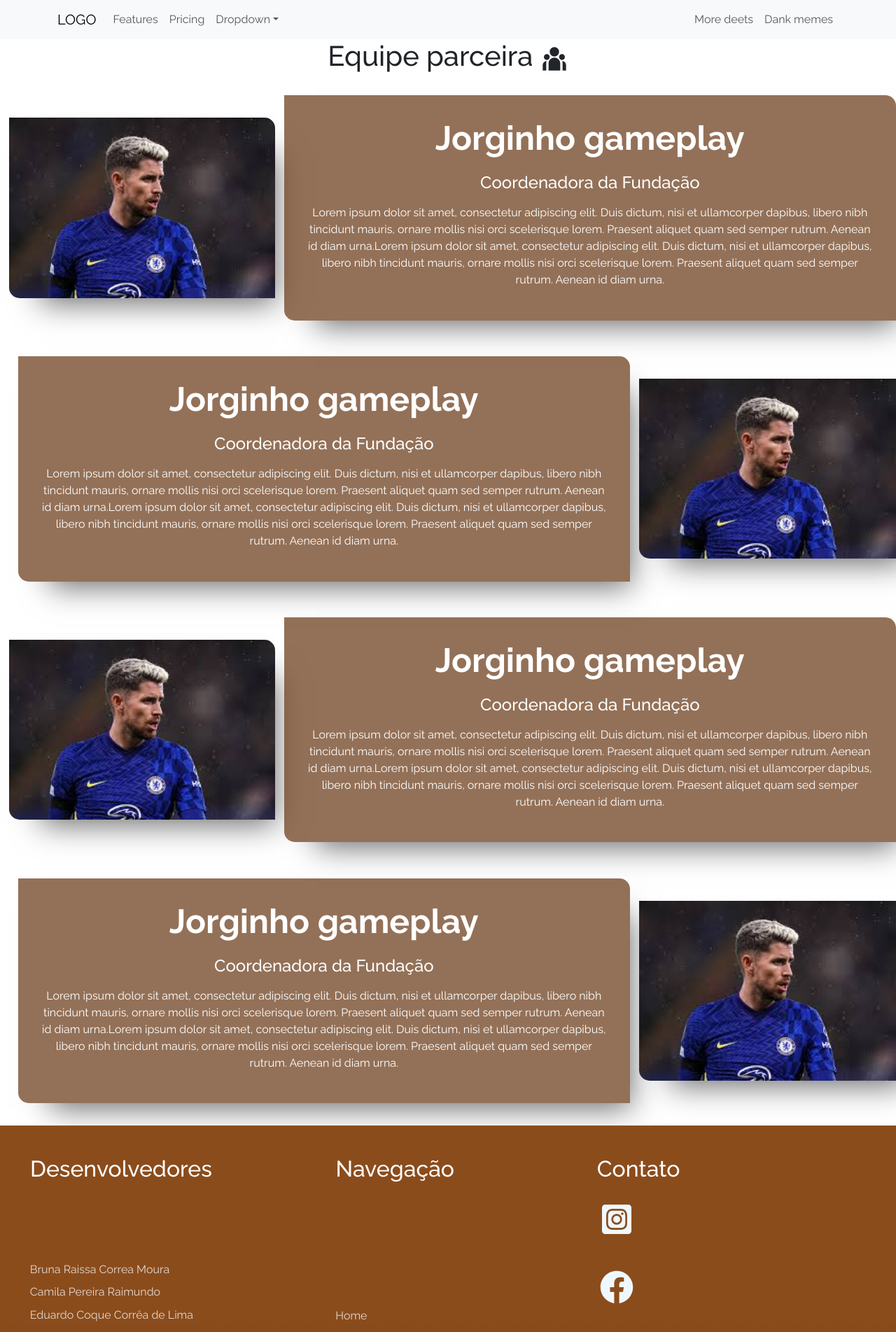
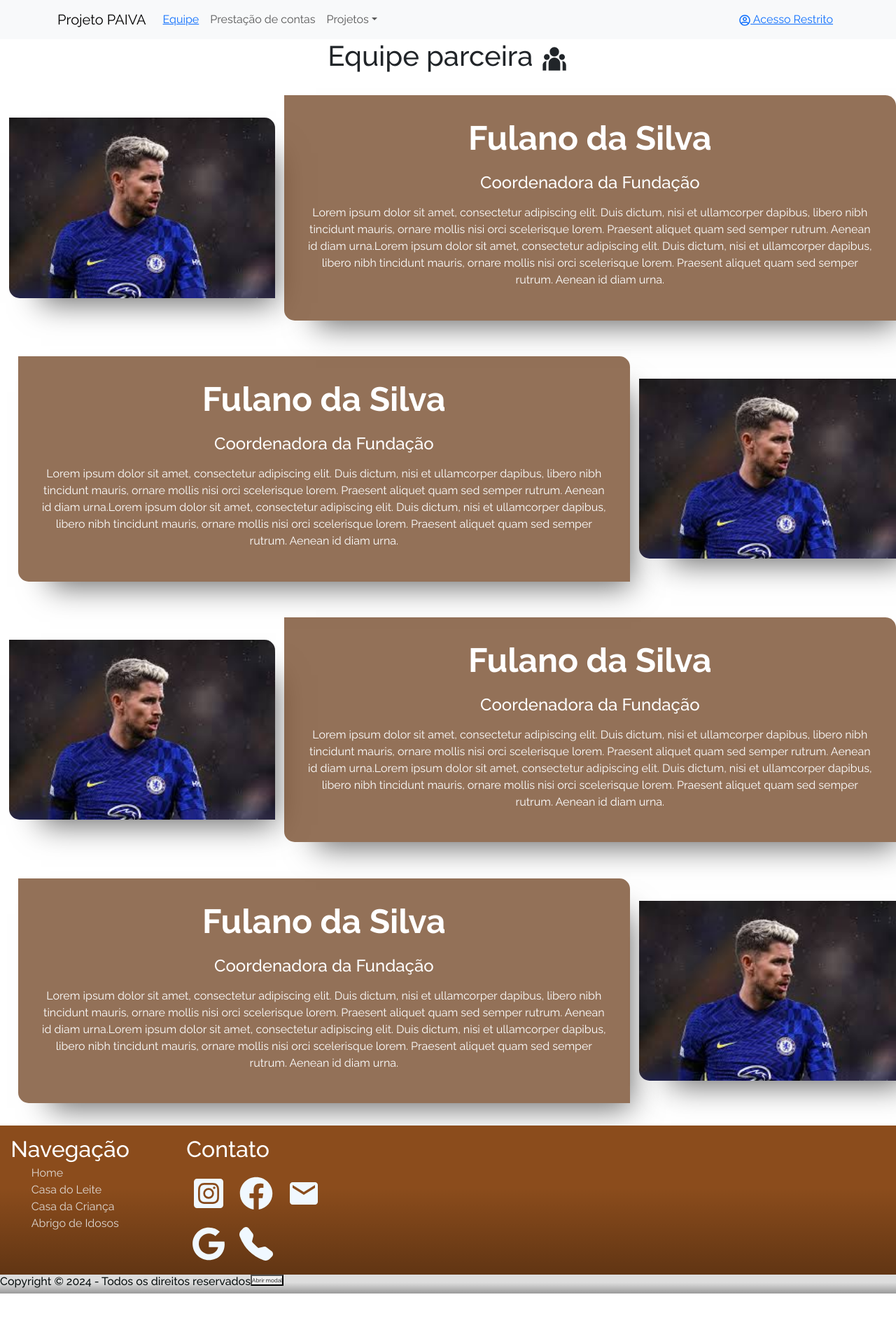
Before and after one commit to Yemuri/PAIVA, a React (Create React App) app in the folder frontend/: page /equipe in a window 1280 px wide. Shown: the top 1903 px of the page at 70% size. After the commit the page ends 1848 px from the top, so only its background shows below. Built offline with nearby package versions, Linux system fonts and the light colour scheme.

Commit message:
18.05.2024
Pequenas alterações.

```diff
--- a/frontend/package.json
+++ b/frontend/package.json
@@ -11,6 +11,7 @@
     "react-bootstrap": "^2.10.2",
     "react-dom": "^18.2.0",
     "react-icons": "^5.1.0",
+    "react-modal": "^3.16.1",
     "react-pro-sidebar": "^1.1.0",
     "react-router-dom": "^6.22.3",
     "react-scripts": "5.0.1",
--- a/frontend/public/index.html
+++ b/frontend/public/index.html
@@ -1,8 +1,7 @@
-<!DOCTYPE html>
 <html lang="en">
   <head>
     <meta charset="utf-8" />
-    <link rel="icon" href="%PUBLIC_URL%/favicon.ico" />
+    <link rel="icon" href="../src/images/icon.jpg" />
     <meta name="viewport" content="width=device-width, initial-scale=1" />
     <meta name="theme-color" content="#000000" />
     <meta
@@ -24,7 +23,7 @@
       work correctly both with client-side routing and a non-root public URL.
       Learn how to configure a non-root public URL by running `npm run build`.
     -->
-    <title>React App</title>
+    <title>Projeto Paiva</title>
   </head>
   <body>
     <noscript>You need to enable JavaScript to run this app.</noscript>
--- a/frontend/src/component/footer/footer.css
+++ b/frontend/src/component/footer/footer.css
@@ -1,44 +1,44 @@
 
 .container-geral{
-    background: #8b4c1c;
     width: 100%;
     height: auto;
     display: flex;
-    padding: 3%;
     overflow-x: hidden;
     flex-direction: column;
-    background-image: linear-gradient(180deg, rgba(0, 0, 0, 0) 42%, rgba(0, 0, 0, 0.3) 100%);
 }
 
 .colunas{
+    padding: 1%;
+    background: #8b4c1c;
+    background-image: linear-gradient(180deg, rgba(0, 0, 0, 0) 42%, rgba(0, 0, 0, 0.3) 100%);
     display: flex;
     flex-direction: row;
     min-width: 100%;
 }
 
-.row{
-    min-width: 33%;
+.row-footer{
+    min-width: 20%;
     list-style-type: none;
 }
 
-.row > h3{
+.row-footer > h3{
     font-size: 2em;
     margin: 1%;
     color: #fff;
 }
 
-.row > ul > li{
+.row-footer > ul > li{
     list-style-type: none;
-    padding: 1%;
+    /* padding: 1%; */
     color: #eaeaeae3;
 }
 
-.row > ul > li > a{
+.row-footer > ul > li > a{
     text-decoration: none;
     color: #eaeaeae3;
 }
 
-.row > ul > li > a:hover{
+.row-footer > ul > li > a:hover{
     color: #FCF6B1;
     transition: 0.1s;
 }
@@ -62,6 +62,10 @@
 .copyright{
     text-align: center;
     min-width: 100%;
-    display: block;
-    color: #d4d4d4c6;
+    display: flex;
+    color: #080F0F;
+    font-size: 0.5em;
+    /* background-color: #080F0F; */
+    background-color: #d4d4d4c6;
+    background-image: linear-gradient(180deg, rgba(0, 0, 0, 0) 42%, rgba(0, 0, 0, 0.3) 100%);
 }
--- a/frontend/src/component/footer/footer.js
+++ b/frontend/src/component/footer/footer.js
@@ -1,22 +1,45 @@
 import { Link } from 'react-router-dom';
 import '../footer/footer.css'
+
+import Modal from 'react-modal'
+import { useState } from 'react'
+
 
 import { FaInstagramSquare } from "react-icons/fa";
 import { FaFacebook } from "react-icons/fa";
 import { MdEmail } from "react-icons/md";
 import { FaGoogle } from "react-icons/fa";
 import { BsFillTelephoneFill } from "react-icons/bs";
+import { FaRegArrowAltCircleUp } from "react-icons/fa";
 
 
-export default function Footer(){
-    return(
+
+export default function Footer() {
+
+    const [modalAberto, setModalAberto] = useState(false)
+
+    function abrirModal() {
+        setModalAberto(true)
+    }
+
+    function fecharModal() {
+        setModalAberto(false)
+    }
+
+
+
+
+
+
+
+    return (
         <div className="container-geral">
             {/* <h3>Desenvolvido por: jorginho_dev_o_REI_dos_codigos</h3> */}
             {/* <div className='topo'>
                 <FaArrowAltCircleUp />
             </div> */}
             <div className='colunas'>
-                <div className='row'>
+                {/* <div className='row-footer'>
                     <h3>Desenvolvedores</h3>
                     <ul>
                         <li>Bruna Raissa Correa Moura</li>
@@ -28,8 +51,8 @@ export default function Footer(){
                         <li>Thais Carolina Henrique</li>
                         <li>Yemuri Wanderlei Teodoro</li>
                     </ul>
-                </div>
-                <div className='row'>
+                </div> */}
+                <div className='row-footer'>
                     <h3>Navegação</h3>
                     <ul>
                         <li><Link to="/">Home</Link></li>
@@ -38,7 +61,10 @@ export default function Footer(){
                         <li><Link to="/">Abrigo de Idosos</Link></li>
                     </ul>
                 </div>
-                <div className='row'>
+                {/* <div className='row-footer'>
+                    <FaRegArrowAltCircleUp />
+                </div> */}
+                <div className='row-footer'>
                     <h3>Contato</h3>
                     <span className='icon_contact'><Link to=''><FaInstagramSquare /></Link></span>
                     <span className='icon_contact'><Link to=''><FaFacebook /></Link></span>
@@ -48,8 +74,26 @@ export default function Footer(){
                 </div>
             </div>
             <div className='copyright'>
-                <h3>Copyright © 2024 - Todos os direitos reservados</h3>
+                <div><h6>Copyright © 2024 - Todos os direitos reservados</h6></div>
+                <div>
+                    <button onClick={abrirModal}>Abrir modal</button>
+                    <Modal isOpen={modalAberto}>
+                        {/* <h6>MODAL ABERTO</h6> */}
+                        <div>
+                            <h2>Desenvolvedores</h2>
+                            <a href='mailto: camispeereira@gmail.com'> <p>Bruna</p></a>
+                           <a href='mailto: email@gmail.com'> <p>Camila</p></a>
+                           <a href='mailto: email@gmail.com'> <p>Fernando</p></a>
+                           <a href='mailto: email@gmail.com'> <p>Karol</p></a>
+                           <a href='mailto: email@gmail.com'> <p>Kaua</p></a>
+                           <a href='mailto: email@gmail.com'> <p>Thais</p></a>
+                           <a href='mailto: email@gmail.com'> <p>Yemuri</p></a>
+                        </div>
+                        <button onClick={fecharModal}>{'❌'}</button>
+                    </Modal>
+                </div>
             </div>
-        </div>
+        </div> // container geral
+
     )
 }
--- a/frontend/src/component/nav/navegacao.js
+++ b/frontend/src/component/nav/navegacao.js
@@ -3,38 +3,37 @@ import Container from 'react-bootstrap/Container';
 import Nav from 'react-bootstrap/Nav';
 import Navbar from 'react-bootstrap/Navbar';
 import NavDropdown from 'react-bootstrap/NavDropdown';
+import { FaRegUserCircle } from "react-icons/fa";
 
 import { Link } from "react-router-dom";
 
 
 export default function Navegacao() {
   return (
-    <div>
+    <div className="navegacao">
       <Navbar collapseOnSelect expand="lg" className="bg-body-tertiary">
         <Container>
-          <Navbar.Brand href="#home">LOGO</Navbar.Brand>
+          <Navbar.Brand href="#home">Projeto PAIVA</Navbar.Brand>
           <Navbar.Toggle aria-controls="responsive-navbar-nav" />
           <Navbar.Collapse id="responsive-navbar-nav">
             <Nav className="me-auto">
-              <Nav.Link href="#features">Features</Nav.Link>
-              <Nav.Link href="#pricing">Pricing</Nav.Link>
-              <NavDropdown title="Dropdown" id="collapsible-nav-dropdown">
-                <NavDropdown.Item href="#action/3.1">Action</NavDropdown.Item>
-                <NavDropdown.Item href="#action/3.2">
-                  Another action
-                </NavDropdown.Item>
-                <NavDropdown.Item href="#action/3.3">Something</NavDropdown.Item>
+              <Nav.Link href="#features"><Link to='/equipe'>Equipe</Link></Nav.Link>
+              <Nav.Link href="#pricing">Prestação de contas</Nav.Link>
+              <NavDropdown title="Projetos" id="collapsible-nav-dropdown">
+                <NavDropdown.Item href="#action/3.1">Casa do Leite</NavDropdown.Item>
+                <NavDropdown.Item href="#action/3.2">Casa da Criança</NavDropdown.Item>
+                <NavDropdown.Item href="#action/3.3">Abrigogo de Idosos</NavDropdown.Item>
                 <NavDropdown.Divider />
                 <NavDropdown.Item href="#action/3.4">
-                  Separated link
+                  Opção teste
                 </NavDropdown.Item>
               </NavDropdown>
             </Nav>
             <Nav>
-              <Nav.Link href="#deets">More deets</Nav.Link>
-              <Nav.Link eventKey={2} href="#memes">
+              <Nav.Link href="#deets"><Link to='/login'><FaRegUserCircle /> Acesso Restrito</Link></Nav.Link>
+              {/* <Nav.Link eventKey={2} href="#memes">
                 Dank memes
-              </Nav.Link>
+              </Nav.Link> */}
             </Nav>
           </Navbar.Collapse>
         </Container>
--- a/frontend/src/pages/equipe/inicioEquipe.js
+++ b/frontend/src/pages/equipe/inicioEquipe.js
@@ -16,7 +16,7 @@ export default function InicioEquipe(){
           <img src={Jorgin} alt="Foto de perfil do Jorginho"/>
         </div>
         <div className="info">
-          <h2>Jorginho gameplay</h2>
+          <h2>Fulano da Silva</h2>
           <h4>Coordenadora da Fundação</h4>
           <p>Lorem ipsum dolor sit amet, consectetur adipiscing elit. Duis dictum, nisi et ullamcorper dapibus, libero nibh tincidunt mauris, ornare mollis nisi orci scelerisque lorem. Praesent aliquet quam sed semper rutrum. Aenean id diam urna.Lorem ipsum dolor sit amet, consectetur adipiscing elit. Duis dictum, nisi et ullamcorper dapibus, libero nibh tincidunt mauris, ornare mollis nisi orci scelerisque lorem. Praesent aliquet quam sed semper rutrum. Aenean id diam urna. </p>
         </div>
@@ -24,7 +24,7 @@ export default function InicioEquipe(){
 
       <div className='pessoa'>
         <div className="info">
-          <h2>Jorginho gameplay</h2>
+          <h2>Fulano da Silva</h2>
           <h4>Coordenadora da Fundação</h4>
           <p>Lorem ipsum dolor sit amet, consectetur adipiscing elit. Duis dictum, nisi et ullamcorper dapibus, libero nibh tincidunt mauris, ornare mollis nisi orci scelerisque lorem. Praesent aliquet quam sed semper rutrum. Aenean id diam urna.Lorem ipsum dolor sit amet, consectetur adipiscing elit. Duis dictum, nisi et ullamcorper dapibus, libero nibh tincidunt mauris, ornare mollis nisi orci scelerisque lorem. Praesent aliquet quam sed semper rutrum. Aenean id diam urna. </p>
         </div>
@@ -38,7 +38,7 @@ export default function InicioEquipe(){
           <img src={Jorgin} alt="Foto de perfil do Jorginho"/>
         </div>
         <div className="info">
-          <h2>Jorginho gameplay</h2>
+          <h2>Fulano da Silva</h2>
           <h4>Coordenadora da Fundação</h4>
           <p>Lorem ipsum dolor sit amet, consectetur adipiscing elit. Duis dictum, nisi et ullamcorper dapibus, libero nibh tincidunt mauris, ornare mollis nisi orci scelerisque lorem. Praesent aliquet quam sed semper rutrum. Aenean id diam urna.Lorem ipsum dolor sit amet, consectetur adipiscing elit. Duis dictum, nisi et ullamcorper dapibus, libero nibh tincidunt mauris, ornare mollis nisi orci scelerisque lorem. Praesent aliquet quam sed semper rutrum. Aenean id diam urna. </p>
         </div>
@@ -46,7 +46,7 @@ export default function InicioEquipe(){
 
       <div className='pessoa'>
         <div className="info">
-          <h2>Jorginho gameplay</h2>
+          <h2>Fulano da Silva</h2>
           <h4>Coordenadora da Fundação</h4>
           <p>Lorem ipsum dolor sit amet, consectetur adipiscing elit. Duis dictum, nisi et ullamcorper dapibus, libero nibh tincidunt mauris, ornare mollis nisi orci scelerisque lorem. Praesent aliquet quam sed semper rutrum. Aenean id diam urna.Lorem ipsum dolor sit amet, consectetur adipiscing elit. Duis dictum, nisi et ullamcorper dapibus, libero nibh tincidunt mauris, ornare mollis nisi orci scelerisque lorem. Praesent aliquet quam sed semper rutrum. Aenean id diam urna. </p>
         </div>
```
Also changed, not shown: frontend/src/component/nav/nav.css (line endings or trailing spaces), 2 other files (tests, documents, lock files or other folders).
